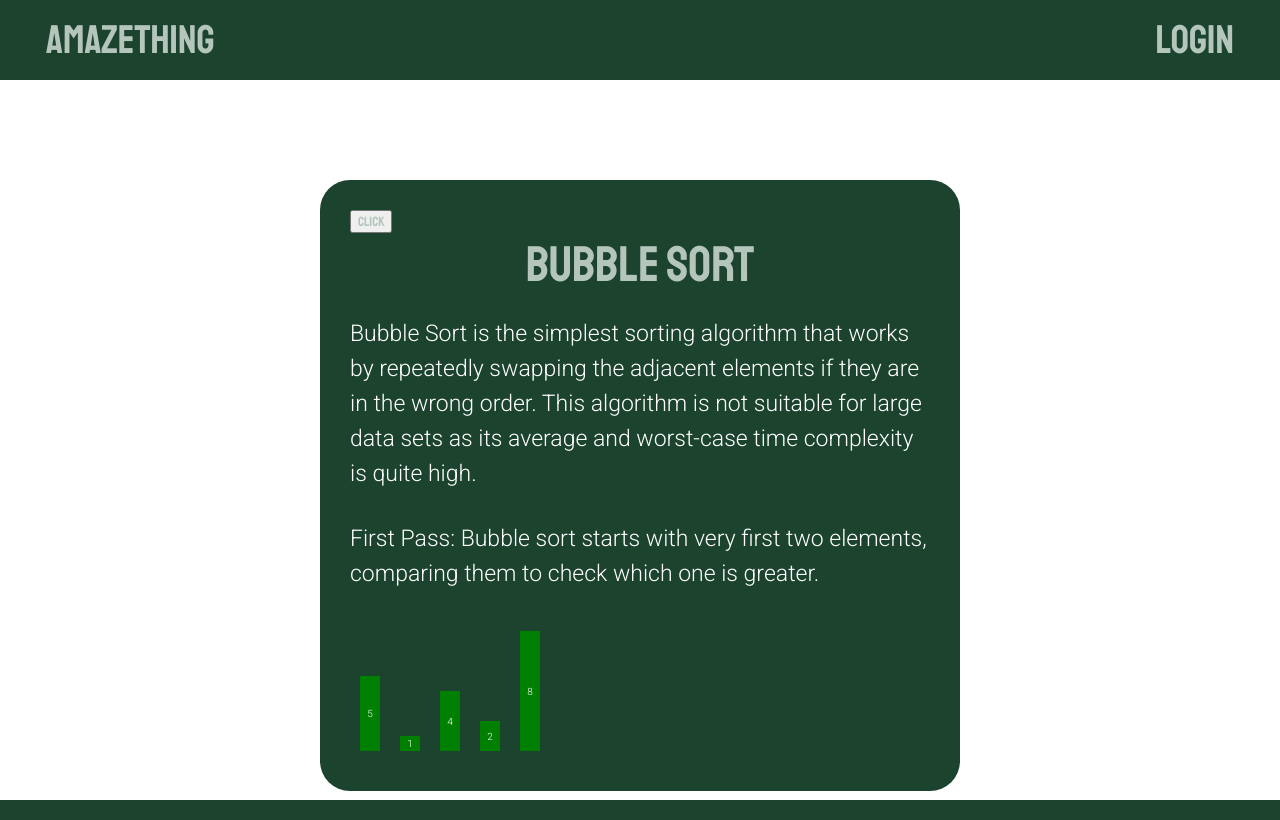
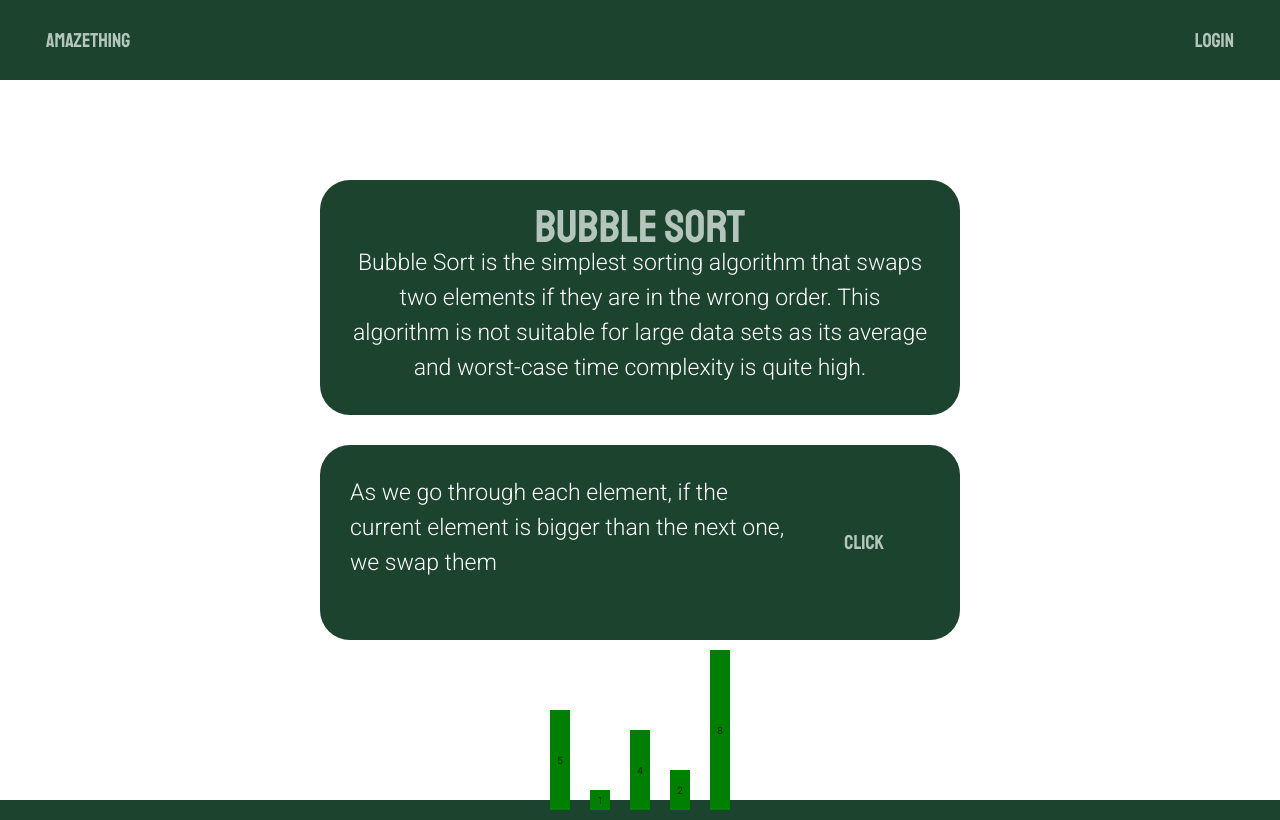
Before and after one commit to vadim-nest/aMAZEthing, a React (Vite) app in the folder Client/: page /sortLesson in a window 1280 px wide. Built offline with nearby package versions, Linux system fonts and the light colour scheme.

Commit message:
feat(sorting lesson): implemented bubble sort onto the divs

```diff
--- a/Client/src/components/learning.tsx
+++ b/Client/src/components/learning.tsx
@@ -3,9 +3,12 @@ import theNut from '../assets/learning/nut.png';
 import treePic from '../assets/learning/tree.png';
 import grassPic from '../assets/learning/grass.png';
 import tallGrassPic from '../assets/learning/tall_grass.png';
+import { useNavigate } from 'react-router-dom';
 // import squirrel from '../assets/learning/squirrel.png';
 
 export default function LearningPage () {
+
+  const navigate = useNavigate()
 
 
 
@@ -97,7 +100,7 @@ export default function LearningPage () {
 
             <circle className='circles' cx="13.2" cy="14.6" r="3" />
             {/* +3.2, + 2.6 */}
-            <image className='nuts' onClick={(() => alert('Are you nuts??'))} x="10" y="12" href={theNut} height='6' width='6' />
+            <image className='nuts' onClick={(() => navigate('/sortLesson'))}  x="10" y="12" href={theNut} height='6' width='6' />
 
             <circle className='circles' cx="20.2" cy="21.6" r="3" />
             <image className='nuts' onClick={(() => alert('Are you nuts??'))} x="17" y="19" href={theNut} height='6' width='6' />
--- a/Client/src/components/sort-lesson.tsx
+++ b/Client/src/components/sort-lesson.tsx
@@ -15,9 +15,8 @@ export default function SortLesson() {
   let paragraphs = {
     sortName: "Bubble sort",
     firstP:
-      "Bubble Sort is the simplest sorting algorithm that works by repeatedly swapping the adjacent elements if they are in the wrong order. This algorithm is not suitable for large data sets as its average and worst-case time complexity is quite high.",
-    secondP:
-      "First Pass: Bubble sort starts with very first two elements, comparing them to check which one is greater.",
+      "Bubble Sort is the simplest sorting algorithm that swaps two elements if they are in the wrong order. This algorithm is not suitable for large data sets as its average and worst-case time complexity is quite high.",
+    secondP: "As we go through each element, if the current element is bigger than the next one, we swap them"
   };
 
   // Write a nice view for the columns in the array
@@ -42,48 +41,50 @@ export default function SortLesson() {
 
   // Animation to swap them
 
-  function bubbleSort() {
+  async function bubbleSort() {
     setClicked(true)
     const copyArr = array.slice();
-    const arrayStates = bubbleSortAlgo(copyArr);
-    let i = 0;
-    const bubbleInt = setInterval(() => {
-      i++;
-      console.log(arrayStates[i], i);
-      setArray(arrayStates[i]);
-      if (i === arrayStates.length - 1) {
-        clearInterval(bubbleInt);
+    const {ArrayStates, animations} = bubbleSortAlgo(copyArr);
+    for(let i = 0; i<animations.length; i++) {
+      await delay(1000)
+      const [indexOne, elementOne, indexTwo, elementTwo] = animations[i]
+      document.getElementById(`${elementOne}`)!.style.backgroundColor = 'red'
+      document.getElementById(`${elementTwo}`)!.style.backgroundColor = 'red'
+      document.getElementById(`${elementOne}`)!.style.transform += `translateX(40px)`
+      document.getElementById(`${elementTwo}`)!.style.transform += `translateX(-40px)`
+      await delay(1000)
+      document.getElementById(`${elementOne}`)!.style.backgroundColor = 'green'
+      document.getElementById(`${elementTwo}`)!.style.backgroundColor = 'green'
     }
-    }, 200);
 
   }
-  // let style = {
-  //   'backgroundColor': 'green',
-  //   'height': `${tempArr[0]}0px`
-  // }
-  // let style2 = {
-  //   'backgroundColor': 'green',
-  //   'height': `${tempArr[1]}0px`
-  // }
+  function delay(time:number) {
+    return new Promise((res) => setTimeout(res, time));
+  }
+
 
   return (
-    <>
       <div className="whole-page-wrapper">
         <div className="lesson-wrapper">
-          {!clicked && <button onClick={bubbleSort}> click </button>}
           <h1>{paragraphs.sortName}</h1>
           <p>{paragraphs.firstP}</p>
+        </div>
+
+        <div className="lesson-wrapper-2">
           <p>{paragraphs.secondP}</p>
+            {!clicked && <button className="button" onClick={bubbleSort}> click </button>}
+        </div>
+
         <div className="array">
-            {/* <div className='array-el' style={style}></div>
-          <div className='array-el' style={style2}></div> */}
             {array.map((element, index) => (
               <div
-                className="array-el"
+              className={`array-el`}
               style={{
                 backgroundColor: "green",
-                  height: `${element * 15}px`,
+                height: `${element*20}px`,
+                order : `${index}`
               }}
+              id={`${element}`}
               key={index}
               >
                 {" "}
@@ -92,7 +93,5 @@ export default function SortLesson() {
             ))}
           </div>
       </div>
-      </div>
-    </>
   );
 }
--- a/Client/src/css/sort-lesson.css
+++ b/Client/src/css/sort-lesson.css
@@ -2,10 +2,14 @@
   padding-top: 100px;
   background-color: var(--white);
   height: 90vh;
+  display: flex;
+  flex-direction: column;
+  align-items: center;
+  justify-content: space-evenly;
 
 }
 
-.lesson-wrapper {
+.lesson-wrapper, .lesson-wrapper-2 {
   /* To remove */
   /* border: 3px solid green; */
 
@@ -20,23 +24,29 @@
   color: #fff;
 }
 
-.lesson-wrapper h1 {
+.lesson-wrapper, .lesson-wrapper-2 h1 {
   font-size: 50px;
   text-align: center;
   margin-bottom: 20px;
 }
 
-.lesson-wrapper p {
+.lesson-wrapper, .lesson-wrapper-2 p {
   font-size: 23px;
   margin-bottom: 30px;
   line-height: 35px;
 }
 
+.lesson-wrapper-2 {
+  display: flex;
+}
+
 .array {
   display: flex;
   align-items: flex-end;
+}
 
-
+.button{
+  font-size: 20px;
 }
 
 .array-el {
@@ -50,4 +60,5 @@
   align-items: center;
   justify-content: center;
   font-size: 10px;
+  transition: transform 1s ease-in-out;
 }
--- a/Client/src/utils/sorting-algo.ts
+++ b/Client/src/utils/sorting-algo.ts
@@ -1,28 +1,19 @@
 export function bubbleSortAlgo(arr: number[]) {
   const ArrayStates: number[][] = [];
-  ArrayStates.push([...arr]);
-  const visitedIndex: {
-    msg?: string;
-    i?: number;
-    el?: number;
-  }[] = []; //We can perhaps use this visited index to animate it more extensively (displaying an arrow on which el of the array we are on)
+  let animations:number[][] = []
   let hasChanged = true;
   while (hasChanged) {
     hasChanged = false;
     for (let i = 0; i <= arr.length - 2; i++) {
-      visitedIndex.push({ i, el: arr[i] });
       if (arr[i] > arr[i + 1]) {
-        visitedIndex.push({
-          i,
-          msg: `swapped from ${arr[i]} to ${arr[i + 1]}`,
-        });
+        animations.push([i, arr[i], i+1, arr[i+1]]);
         [arr[i], arr[i + 1]] = [arr[i + 1], arr[i]];
         ArrayStates.push([...arr]);
         hasChanged = true;
       }
     }
   }
-  return ArrayStates;
+  return {ArrayStates, animations};
 }
 
 export function insertionSort(arr: number[]) {
@@ -80,3 +71,5 @@ export function selectionSort(arr: number[]) {
 
   return { ArrayStates, visitedIndex };
 }
+
+console.log(bubbleSortAlgo([5, 1, 4, 2, 8]))
```
Lines whose indentation alone changed are shown as unchanged.
